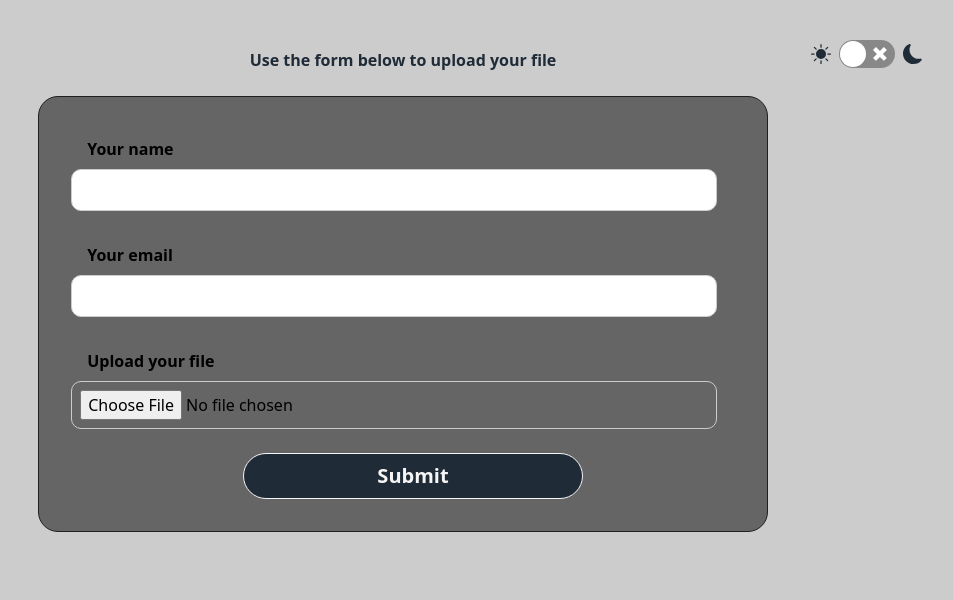
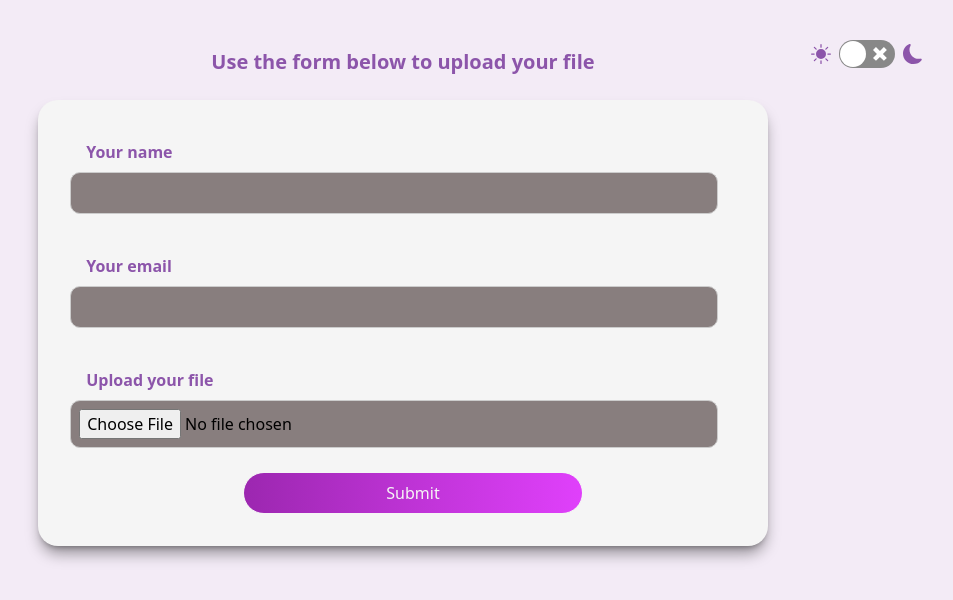
Before and after one commit to pinkjagnie/form-files-project, a React (Create React App) app: page / in a window 1280 px wide. Shown: the top 600 px of the page, without its empty margins (237-1190 px from the left). Built offline with nearby package versions, Linux system fonts and the light colour scheme.

Commit message:
Changed colors schema

```diff
--- a/src/App.js
+++ b/src/App.js
@@ -1,4 +1,4 @@
-import React, { useEffect, useState } from "react";
+import React, { createContext, useState } from "react";
 
 import ReactSwitch from "react-switch";
 
@@ -6,40 +6,30 @@ import { BsFillSunFill, BsFillMoonFill } from "react-icons/bs";
 
 import Form from "./components/Form";
 
+import styles from "./style";
+
+export const ThemeContext = createContext(null);
+
 function App() {
   const [theme, setTheme] = useState("light");
 
-  useEffect(() => {
-    if(window.matchMedia('(prefers-color-scheme: dark)').matches){
-      setTheme('dark');
-    }
-    else {
-      setTheme('light');
-    }
-  }, [])
-
-  useEffect(() => {
-    if (theme === "dark") {
-      document.documentElement.classList.add("dark");
-    } else {
-      document.documentElement.classList.remove("dark");
-    }
-  }, [theme]);
-
-  const handleThemeSwitch = () => {
+  const toggleTheme = () => {
     setTheme((curr) => (curr === "light" ? "dark" : "light"));
     console.log(theme)
   };
 
   return (
-    <>
+    <ThemeContext.Provider value={{theme, toggleTheme}}>
+
       <div className="fixed top-10 right-28 flex">
-        <BsFillSunFill className={`pt-0 px-2 pb-2 text-4xl ${theme === "dark" ? "text-[whitesmoke]" : "text-[#1f2b37]"}`}/>
-        <ReactSwitch onChange={handleThemeSwitch} checked={theme === "dark"} />
-        <BsFillMoonFill className={`pt-0 px-2 pb-2 text-4xl ${theme === "dark" ? "text-[whitesmoke]" : "text-[#1f2b37]"}`}/>
+        <BsFillSunFill className={`pt-0 px-2 pb-2 text-4xl ${theme === "dark" ? styles.darkColor : styles.lightColor}`}/>
+        <ReactSwitch onChange={toggleTheme} checked={theme === "dark"} />
+        <BsFillMoonFill className={`pt-0 px-2 pb-2 text-4xl ${theme === "dark" ? styles.darkColor : styles.lightColor}`}/>
       </div>
+
       <Form theme={theme}/>
-    </>
+
+    </ThemeContext.Provider>
   );
 }
 
--- a/src/components/Form.js
+++ b/src/components/Form.js
@@ -1,4 +1,6 @@
 import { useForm } from "react-hook-form";
+
+import styles from "../style";
 
 const Form = ({ theme }) => {
   const { register, handleSubmit, watch, formState: { errors } } = useForm();
@@ -11,32 +13,35 @@ const Form = ({ theme }) => {
 
   // console.log(enteredName, enteredFile, enteredEmail)
 
+  const textColor = theme === "dark" ? styles.darkColor : styles.lightColor;
+  const inputBg = theme === "dark" ? styles.darkInputBg : styles.lightInputBg;
+
   return (
-    <section className={`p-8 w-screen h-screen ${theme === "dark" ? "bg-[#221f23]" : "bg-[#ccc]"}`}>
-      <p className={`pb-6 mt-4 font-bold text-center ${theme === "dark" ? "text-[whitesmoke]" : "text-[#1f2b37]"}`}>Use the form below to upload your file</p>
+    <section className={`p-8 w-screen h-screen ${theme === "dark" ? styles.darkMain : styles.lightMain}`}>
+      <p className={`pb-6 mt-4 font-bold text-center text-xl ${textColor}`}>Use the form below to upload your file</p>
 
-      <form className={`w-[60%] p-6 pb-8 my-0 mx-[auto] border ${theme === "dark" ? "border-[whitesmoke]" : "border-[#221f23]"} rounded-[20px] ${theme === "dark" ? "bg-[#1f2b37]" : "bg-[#656565]"}`} onSubmit={handleSubmit(onSubmit)}>
+      <form className={`w-[60%] p-6 pb-8 my-0 mx-[auto] border-gray-800 shadow-lg shadow-black/40 ${theme === "dark" ? styles.darkForm : styles.lightForm} rounded-[20px]`} onSubmit={handleSubmit(onSubmit)}>
 
         <div className="pb-6">
-          <label htmlFor="name" className={`block font-bold ml-6 mt-4 mr-2 mb-2 ${theme === "dark" ? "text-[whitesmoke]" : "text-black"}`}>Your name</label>
-          <input type="text" id="name" {...register("nameRequired", { required: true })} className="block w-[95%] mx-2 my-[auto] p-2 border border-[#ccc] rounded-[10px] focus:outline-none focus:border-[#656565]"/>
-          {errors.nameRequired && <span className="pl-24 font-bold text-[lightcoral]">This field is required</span>}
+          <label htmlFor="name" className={`${styles.label} ${textColor}`}>Your name</label>
+          <input type="text" id="name" {...register("nameRequired", { required: true })} className={`${styles.input} ${inputBg}`}/>
+          {errors.nameRequired && <span className={styles.span}>This field is required</span>}
         </div>
 
         <div className="pb-6">
-          <label htmlFor="email" className={`block font-bold ml-6 mt-2 mr-2 mb-2 ${theme === "dark" ? "text-[whitesmoke]" : "text-black"}`}>Your email</label>
-          <input type="email" id="email" {...register("emailRequired", { required: true })} className="block w-[95%] mx-2 my-[auto] p-2 border border-[#ccc] rounded-[10px] focus:outline-none focus:border-[#656565]"/>
-          {errors.emailRequired && <span className="pl-24 font-bold text-[lightcoral]">This field is required</span>}
+          <label htmlFor="email" className={`${styles.label} ${textColor}`}>Your email</label>
+          <input type="email" id="email" {...register("emailRequired", { required: true })} className={`${styles.input} ${inputBg}`}/>
+          {errors.emailRequired && <span className={styles.span}>This field is required</span>}
         </div>
 
         <div className="pb-6">
-          <label htmlFor="file" className={`block font-bold ml-6 mt-2 mr-2 mb-2 ${theme === "dark" ? "text-[whitesmoke]" : "text-black"}`}>Upload your file</label>
-          <input type="file" id="file" {...register("fileRequired", { required: true })} className="block w-[95%] mx-2 my-[auto] p-2 border border-[#ccc] rounded-[10px] focus:outline-none focus:border-[#656565]"/>
-          {errors.fileRequired && <span className="pl-24 font-bold text-[lightcoral]">This field is required</span>}
+          <label htmlFor="file" className={`${styles.label} ${textColor}`}>Upload your file</label>
+          <input type="file" id="file" {...register("fileRequired", { required: true })} className={`${styles.input} ${inputBg}`}/>
+          {errors.fileRequired && <span className={styles.span}>This field is required</span>}
         </div>
 
         <div className="flex justify-center">
-          <button className={`block w-[50%] ml-5 mr-0 my-[auto] py-2 px-8 border border-[whitesmoke] rounded-[25px] ${theme === "dark" ? "bg-[#656565]" : "bg-[#1f2b37]"} text-[whitesmoke] text-xl font-bold hover:bg-[darkolivegreen]`}>Submit</button>
+          <button className={`block w-[50%] ml-5 mr-0 my-[auto] py-2 px-8 border border-[whitesmoke] rounded-[25px] text-[whitesmoke] ${styles.buttonBg}`}>Submit</button>
         </div>
 
       </form>
--- /dev/null
+++ b/src/style.js
@@ -0,0 +1,24 @@
+const styles = {
+  darkMain: "bg-[#46045e]",
+  lightMain: "bg-[#f3ebf6]",
+
+  darkForm: "bg-[#38004c]",
+  lightForm: "bg-[whitesmoke]",
+
+  darkColor: "text-[whitesmoke]",
+  lightColor: "text-[#8c55aa]",
+
+  darkInput: "color-[#feffff]",
+  lightInput: "color-[#263238]",
+
+  darkInputBg: "bg-[#fff7f7]",
+  lightInputBg: "bg-[#887e7e]",
+
+  label: "block font-bold ml-6 mt-4 mr-2 mb-2",
+  input: "block w-[95%] mx-2 my-[auto] p-2 border border-[#ccc] rounded-[10px] focus:outline-none focus:border-[#656565]",
+  span: "pl-24 font-bold text-[lightcoral]",
+
+  buttonBg: "bg-gradient-to-r from-[#9c27b0] to-[#e040fb]"
+}
+
+export default styles;
```
